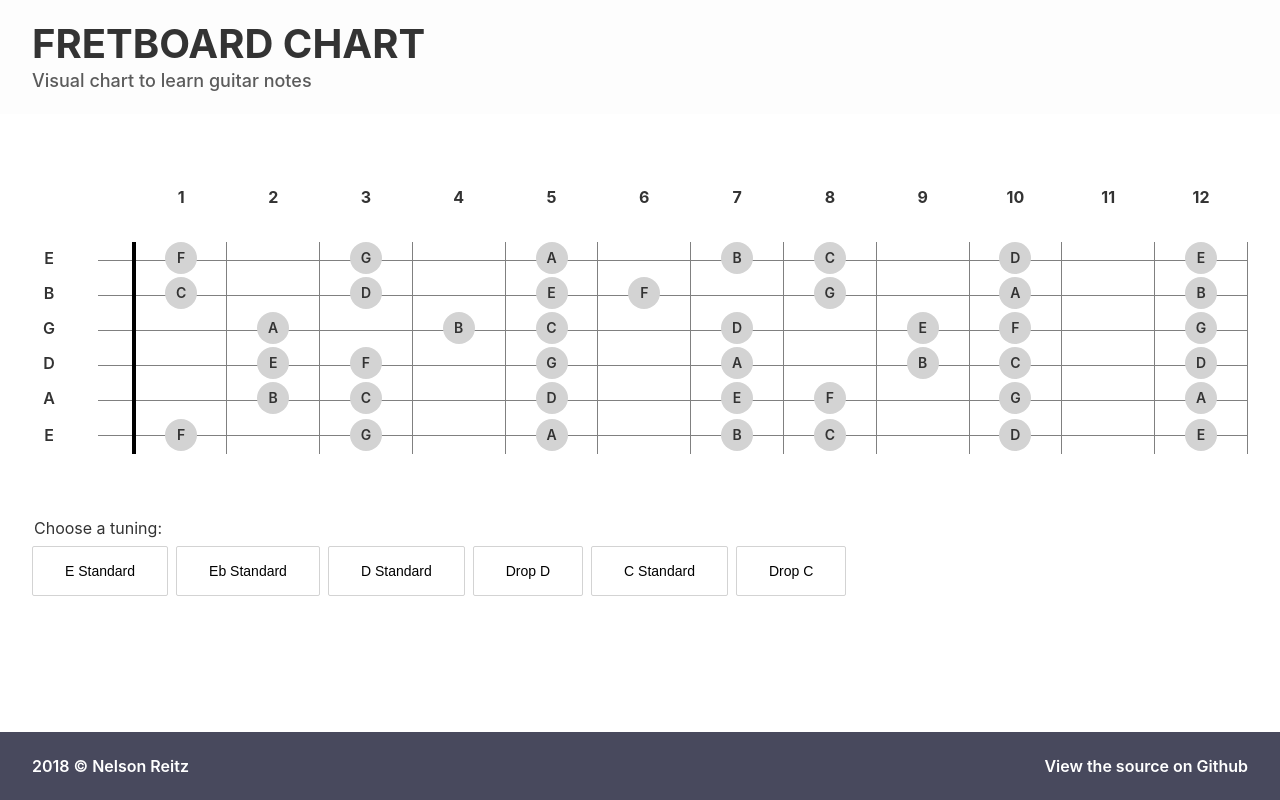
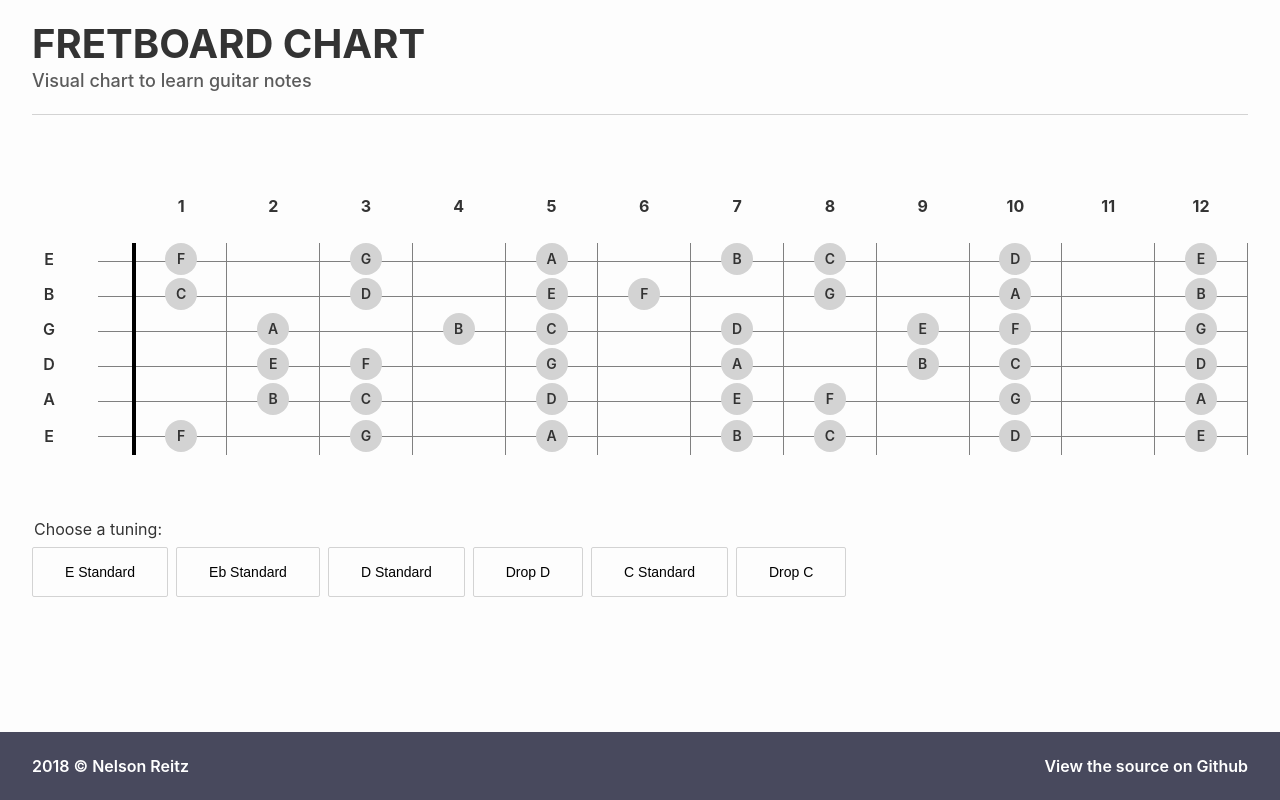
Before and after one commit to nelsonreitz/fretboard-notes, a React (Create React App) app: page / in a window 1280 px wide. Built offline with nearby package versions, Linux system fonts and the light colour scheme.

Commit message:
Add border to header

```diff
--- a/src/App.css
+++ b/src/App.css
@@ -21,4 +21,5 @@ a:hover {
   display: flex;
   min-height: 100vh;
   flex-direction: column;
+  background-color: #fdfdfd;
 }
--- a/src/Fretboard.css
+++ b/src/Fretboard.css
@@ -72,5 +72,5 @@
 }
 
 .Fretboard .FretNumber {
-  margin-top: -4rem;
+  margin-top: -3.5rem;
 }
--- a/src/Header.css
+++ b/src/Header.css
@@ -1,7 +1,7 @@
-.Header {
+.HeaderContent {
   padding-top: 1.5rem;
   padding-bottom: 1.5rem;
-  background-color: #fdfdfd;
+  border-bottom: 1px solid lightgrey;
 }
 
 .Header .Sitetitle {
--- a/src/Header.js
+++ b/src/Header.js
@@ -6,8 +6,10 @@ class Header extends Component {
     return (
       <header className="Header">
         <div className="Container">
-          <h1 className="Sitetitle">Fretboard Chart</h1>
-          <p className="SiteDescription">Visual chart to learn guitar notes</p>
+          <div className="HeaderContent">
+            <h1 className="Sitetitle">Fretboard Chart</h1>
+            <p className="SiteDescription">Visual chart to learn guitar notes</p>
+          </div>
         </div>
       </header>
     );
```
